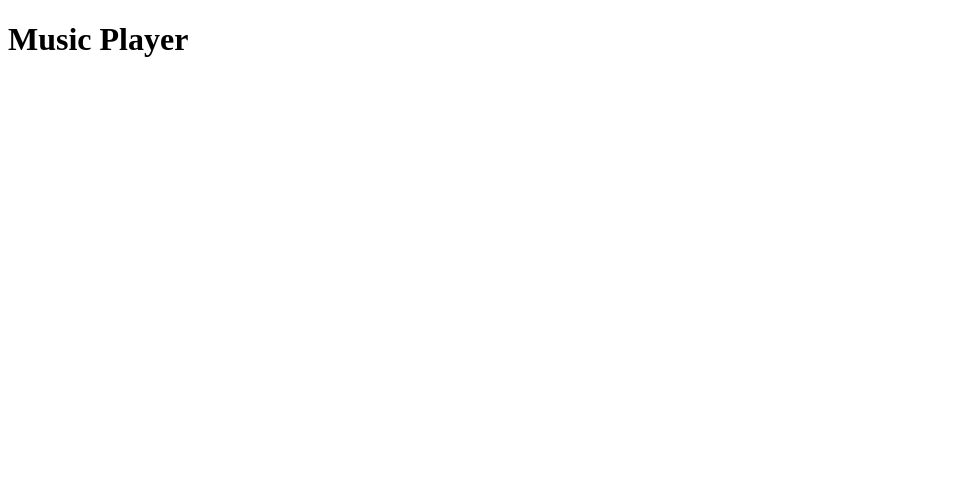
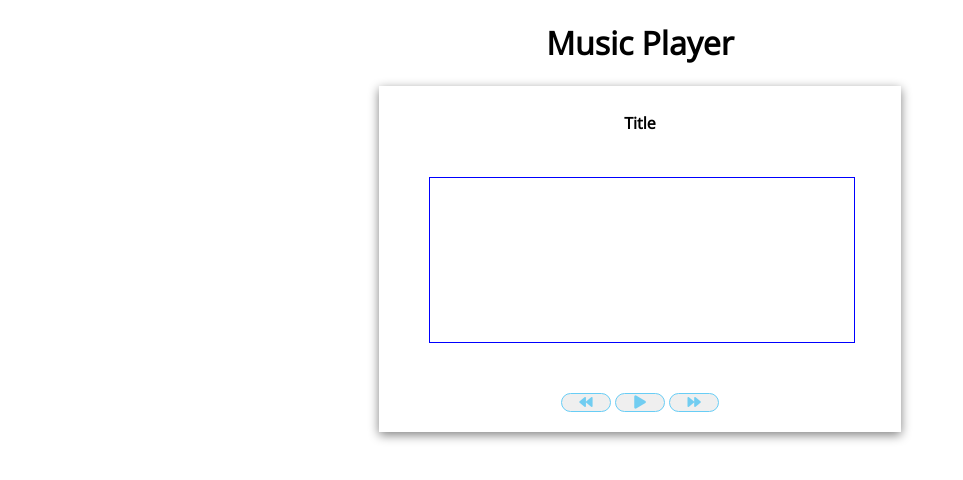
Before and after one commit to Amol-Talekar/Music-Player, a plain HTML site: page index.html in a window 1280 px wide. Shown: the whole page, without its empty margins (0-963 px from the left). Drawn offline with nearby package versions, Linux system fonts and the light colour scheme.

Commit message:
Basic Design of Player

```diff
--- a/index.html
+++ b/index.html
@@ -5,13 +5,41 @@
     <meta http-equiv="X-UA-Compatible" content="IE=edge">
     <meta name="viewport" content="width=device-width, initial-scale=1.0">
     <title>Amol's Music Player</title>
+    <link rel="stylesheet" href="https://cdnjs.cloudflare.com/ajax/libs/font-awesome/5.15.4/css/all.min.css" integrity="sha512-1ycn6IcaQQ40/MKBW2W4Rhis/DbILU74C1vSrLJxCq57o941Ym01SwNsOMqvEBFlcgUa6xLiPY/NS5R+E6ztJQ==" crossorigin="anonymous" referrerpolicy="no-referrer" />
+    <link rel="preconnect" href="https://fonts.googleapis.com">
+    <link rel="preconnect" href="https://fonts.gstatic.com" crossorigin>
+    <link href="https://fonts.googleapis.com/css2?family=Open+Sans&display=swap" rel="stylesheet">
     <link rel="stylesheet" href="styles.css">
 </head>
 <body>
     <h1>Music Player</h1>
 
+       <div class="main-container">
+           <div class="music-info">
+               <h4 id="title">Title</h4>
+            <div class="progress-container">
+                <div class="progress">
 
-    </div>
+                </div>
+            </div>
+           </div>
+
+           <audio src="./songs/LutGaye.mp3" id="lutgaye" ></audio>
+           <div class="navigation">
+                <button id="prev" class="action-btn">
+                    <i class="fas fa-backward"></i>
+                </button>
+                <button id="play" class="action-btn">
+                    <i class="fas fa-play"></i>
+                </button>
+                <button id="next" class="action-btn">
+                    <i class="fas fa-forward"></i>
+                </button>
+
+           </div>
+
+       </div>
+
 
     <script src="javascript.js"></script>
 </body>
--- a/styles.css
+++ b/styles.css
@@ -0,0 +1,56 @@
+body{
+    font-family: "Open sans", sans-serif;
+    margin: 0;
+    padding: 0;
+    display: flex;
+    flex-direction: column;
+    align-items: center;
+}
+.main-container{
+    box-shadow: 0 3px 10px 0 gray;
+    min-width: 40vw;
+    min-height: 40vh;
+    padding: 5px;
+    align-content: center;
+    align-items: center;
+    text-align: center;
+}
+.progress-container{
+    width: 35vw;
+    height: 25vh;
+    margin: 20px;
+    padding: 5px;
+
+    align-content: center;
+
+
+}
+.progress{
+    padding: 2px;
+    margin: 2px;
+    height: 20vh;
+    margin-left: 20px;
+    border: 1px solid blue;
+    align-self: center;
+    justify-content: center;
+    align-content: center;
+}
+.navigation{
+    align-items: center;
+    align-content: center;
+    text-align: center;
+    margin: 10px;
+    padding: 5px;
+}
+.action-btn{
+    border-radius: 10px 10px;
+    border: 0.5px solid rgb(104, 205, 245);
+    align-items: center;
+    width: 50px;
+}
+.action-btn :hover{
+    color: rgb(6, 182, 252);
+}
+.action-btn>i{
+    color: rgb(113, 205, 241);
+}
```
